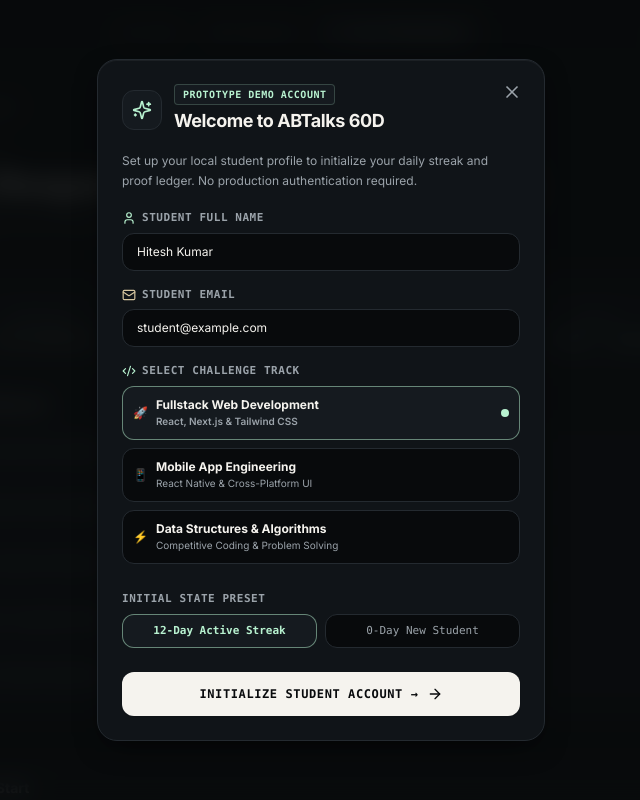
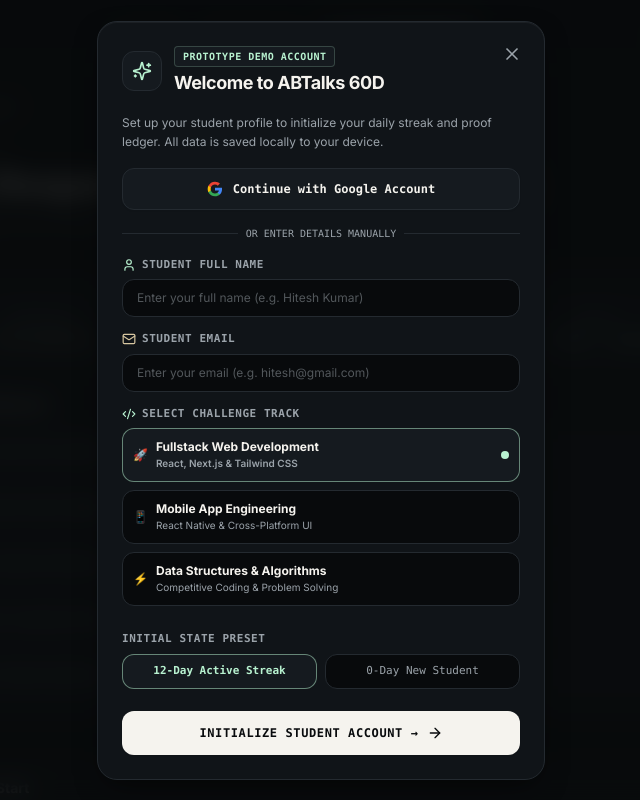
Before and after one commit to hiteshkumar-gif/the-optimizer, a Next.js app: page /day/12 in a window 1280 px wide. Shown: the top 800 px of the page, without its empty margins (319-959 px from the left). Built offline with nearby package versions, Linux system fonts and the light colour scheme.

Commit message:
feat: remove hardcoded prefilled inputs and add Google Account single-click login option

```diff
--- a/components/DemoLoginModal.tsx
+++ b/components/DemoLoginModal.tsx
@@ -1,7 +1,7 @@
 'use client';
 
 import React, { useState } from 'react';
-import { Sparkles, User, Mail, Code2, ArrowRight, ShieldCheck, X } from 'lucide-react';
+import { Sparkles, User, Mail, Code2, ArrowRight, X } from 'lucide-react';
 import { saveStoredStudent, setDemoLoggedIn, DemoStudentProfile } from '@/lib/storage';
 
 interface DemoLoginModalProps {
@@ -15,12 +15,38 @@ export const DemoLoginModal: React.FC<DemoLoginModalProps> = ({
   onClose,
   onLoginSuccess,
 }) => {
-  const [name, setName] = useState('Hitesh Kumar');
-  const [email, setEmail] = useState('student@example.com');
+  // Empty initial fields so user can type their own name & email
+  const [name, setName] = useState('');
+  const [email, setEmail] = useState('');
   const [track, setTrack] = useState('Fullstack Web Development');
   const [presetMode, setPresetMode] = useState<'standard' | 'new'>('standard');
 
   if (!isOpen) return null;
+
+  const handleGoogleSignIn = () => {
+    const isNew = presetMode === 'new';
+
+    const googleProfile: Partial<DemoStudentProfile> = {
+      name: name.trim() || 'Hitesh Kumar',
+      email: email.trim() || 'hitesh.student@gmail.com',
+      track: track || 'Fullstack Web Development',
+      avatar: 'https://images.unsplash.com/photo-1534528741775-53994a69daeb?auto=format&fit=crop&w=150&q=80',
+      currentStreak: isNew ? 0 : 12,
+      bestStreak: isNew ? 0 : 12,
+      daysCompleted: isNew ? 0 : 12,
+      totalDays: 60,
+      daysRemaining: isNew ? 60 : 48,
+      completionPercentage: isNew ? 0 : 20,
+      xp: isNew ? 0 : 1240,
+      rank: isNew ? 298 : 24,
+      topPercentage: isNew ? 'Top 99%' : 'Top 8%',
+    };
+
+    const saved = saveStoredStudent(googleProfile);
+    setDemoLoggedIn(true);
+    onLoginSuccess(saved);
+    onClose();
+  };
 
   const handleSubmit = (e: React.FormEvent) => {
     e.preventDefault();
@@ -28,7 +54,7 @@ export const DemoLoginModal: React.FC<DemoLoginModalProps> = ({
     const isNew = presetMode === 'new';
 
     const newProfile: Partial<DemoStudentProfile> = {
-      name: name.trim() || 'Hitesh Kumar',
+      name: name.trim() || 'Student Developer',
       email: email.trim() || 'student@example.com',
       track: track || 'Fullstack Web Development',
       currentStreak: isNew ? 0 : 12,
@@ -83,11 +109,36 @@ export const DemoLoginModal: React.FC<DemoLoginModalProps> = ({
           </div>
         </div>
 
-        <p className="text-xs text-[#9BA3AA] mb-5 leading-relaxed">
-          Set up your local student profile to initialize your daily streak and proof ledger. No production authentication required.
+        <p className="text-xs text-[#9BA3AA] mb-4 leading-relaxed">
+          Set up your student profile to initialize your daily streak and proof ledger. All data is saved locally to your device.
         </p>
 
-        <form onSubmit={handleSubmit} className="space-y-4">
+        {/* Single-Click Sign in with Google */}
+        <button
+          type="button"
+          onClick={handleGoogleSignIn}
+          className="w-full py-3 px-4 rounded-xl bg-[#151A1F] hover:bg-[#242A30] border border-[#242A30] hover:border-[#B8F2D0]/40 text-[#F5F3EE] font-mono text-xs font-bold transition-all flex items-center justify-center gap-2.5 shadow-sm active:scale-95"
+        >
+          <svg className="w-4 h-4 shrink-0" viewBox="0 0 24 24">
+            <path fill="#4285F4" d="M22.56 12.25c0-.78-.07-1.53-.2-2.25H12v4.26h5.92c-.26 1.37-1.04 2.53-2.21 3.31v2.77h3.57c2.08-1.92 3.28-4.74 3.28-8.09z"/>
+            <path fill="#34A853" d="M12 23c2.97 0 5.46-.98 7.28-2.66l-3.57-2.77c-.98.66-2.23 1.06-3.71 1.06-2.86 0-5.29-1.93-6.16-4.53H2.18v2.84C3.99 20.53 7.7 23 12 23z"/>
+            <path fill="#FBBC05" d="M5.84 14.1c-.22-.66-.35-1.36-.35-2.1s.13-1.44.35-2.1V7.06H2.18C1.43 8.55 1 10.22 1 12s.43 3.45 1.18 4.94l2.85-2.22.81-.62z"/>
+            <path fill="#EA4335" d="M12 5.38c1.62 0 3.06.56 4.21 1.64l3.15-3.15C17.45 2.09 14.97 1 12 1 7.7 1 3.99 3.47 2.18 7.06l3.66 2.84c.87-2.6 3.3-4.52 6.16-4.52z"/>
+          </svg>
+          <span>Continue with Google Account</span>
+        </button>
+
+        {/* Divider */}
+        <div className="relative my-4">
+          <div className="absolute inset-0 flex items-center">
+            <div className="w-full border-t border-[#242A30]" />
+          </div>
+          <div className="relative flex justify-center text-[10px] uppercase font-mono">
+            <span className="bg-[#101418] px-2 text-[#9BA3AA]">or enter details manually</span>
+          </div>
+        </div>
+
+        <form onSubmit={handleSubmit} className="space-y-3.5">
           {/* Name Input */}
           <div className="space-y-1.5">
             <label className="text-[11px] font-mono font-bold uppercase tracking-wider text-[#9BA3AA] flex items-center gap-1.5">
@@ -99,7 +150,7 @@ export const DemoLoginModal: React.FC<DemoLoginModalProps> = ({
               required
               value={name}
               onChange={(e) => setName(e.target.value)}
-              placeholder="e.g. Hitesh Kumar"
+              placeholder="Enter your full name (e.g. Hitesh Kumar)"
               className="w-full px-3.5 py-2.5 rounded-xl bg-[#080A0C] border border-[#242A30] text-xs text-[#F5F3EE] placeholder-[#9BA3AA]/50 focus:outline-none focus:border-[#B8F2D0] font-sans transition-all"
             />
           </div>
@@ -115,7 +166,7 @@ export const DemoLoginModal: React.FC<DemoLoginModalProps> = ({
               required
               value={email}
               onChange={(e) => setEmail(e.target.value)}
-              placeholder="e.g. student@example.com"
+              placeholder="Enter your email (e.g. hitesh@gmail.com)"
               className="w-full px-3.5 py-2.5 rounded-xl bg-[#080A0C] border border-[#242A30] text-xs text-[#F5F3EE] placeholder-[#9BA3AA]/50 focus:outline-none focus:border-[#B8F2D0] font-sans transition-all"
             />
           </div>
```
